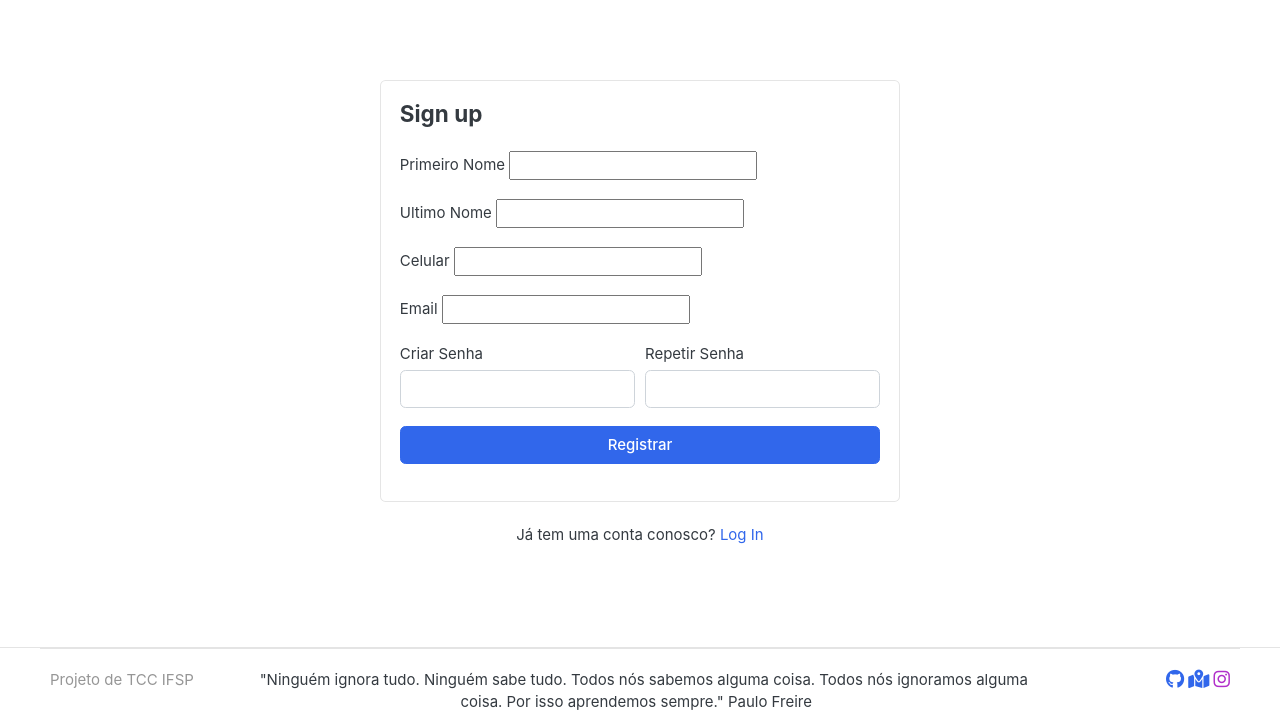
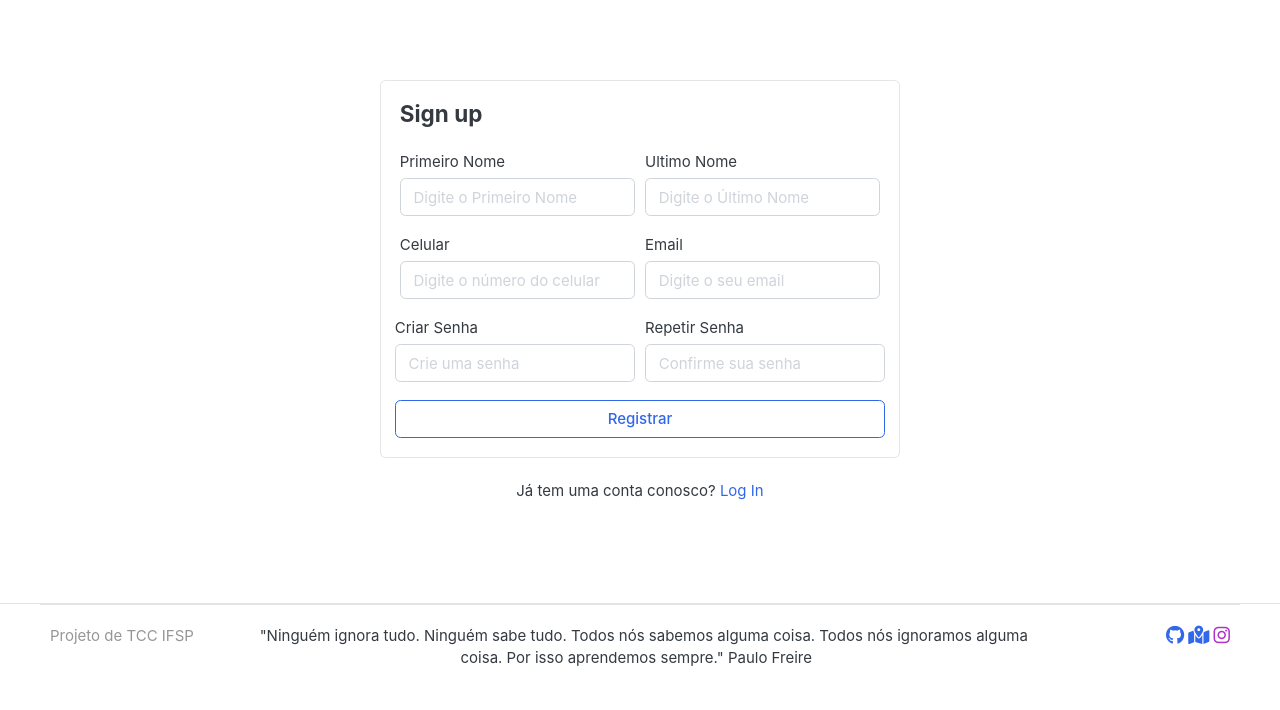
Before and after one commit to RafaelMaldivas/SuperStore, a Django app: page /accounts/register/ in a window 1280 px wide. Shown: the part 118-828 px from the top of the page. After the commit the page ends 784 px from the top, so only its background shows below. Run offline with Django 4.2, Linux system fonts and the light colour scheme; data comes from the database, SQL or seed files in the repository; both versions use the stored data as it was after the commit; some libraries are stand-ins or nearby versions; some web fonts are replaced.

Commit message:
register functions

```diff
--- a/SuperStore/settings.py
+++ b/SuperStore/settings.py
@@ -138,3 +138,8 @@ MEDIA_ROOT = BASE_DIR /'media'
 # https://docs.djangoproject.com/en/4.2/ref/settings/#default-auto-field
 
 DEFAULT_AUTO_FIELD = 'django.db.models.BigAutoField'
+
+from django.contrib.messages import constants as messages
+MESSAGE_TAGS = {
+    messages.ERROR: 'danger',
+}
--- a/SuperStore/static/js/script.js
+++ b/SuperStore/static/js/script.js
@@ -57,3 +57,7 @@ $(document).ready(function() {
 
 });
 // jquery end
+
+setTimeout(function(){
+    $('#message').fadeOut('slow')
+}, 4000)
--- a/accounts/forms.py
+++ b/accounts/forms.py
@@ -2,8 +2,35 @@ from django import forms
 from .models  import Account
 
 class RegisterForms(forms.ModelForm):
+    password = forms.CharField(widget=forms.PasswordInput(attrs={
+        'placeholder':'Crie uma senha',
+        'class':'form-control',
+    }))
+    confirm_password = forms.CharField(widget=forms.PasswordInput(attrs={
+        'placeholder':'Confirme sua senha'
+    }))
     class Meta:
         model = Account
         fields = [
             'primeiro_nome', 'ultimo_nome', 'telefone', 'email', 'password'
         ]
+
+    def clean(self):
+        cleaned_data = super(RegisterForms, self).clean()
+        password = cleaned_data.get('password')
+        confirm_password = cleaned_data.get('confirm_password')
+
+        if password != confirm_password:
+            raise forms.ValidationError(
+                "As senhas não combinam!!"
+            )
+
+
+    def __init__(self, *args, **kwargs):
+        super(RegisterForms, self).__init__(*args, **kwargs)
+        self.fields['primeiro_nome'].widget.attrs['placeholder'] = 'Digite o Primeiro Nome'
+        self.fields['ultimo_nome'].widget.attrs['placeholder'] = 'Digite o Último Nome'
+        self.fields['telefone'].widget.attrs['placeholder'] = 'Digite o número do celular'
+        self.fields['email'].widget.attrs['placeholder'] = 'Digite o seu email'
+        for field in self.fields:
+            self.fields[field].widget.attrs['class'] = 'form-control'
--- a/accounts/views.py
+++ b/accounts/views.py
@@ -1,9 +1,26 @@
-from django.shortcuts import render
-from .forms import RegisterForms
+from django.shortcuts import render, redirect
+from django.contrib import messages
+from .forms import RegisterForms, Account
 
 # Create your views here.
 def register(request):
-    form = RegisterForms()
+    if request.method == 'POST':
+        form = RegisterForms(request.POST)
+        if form.is_valid():
+            primeiro_nome = form.cleaned_data['primeiro_nome']
+            ultimo_nome = form.cleaned_data['ultimo_nome']
+            email = form.cleaned_data['email']
+            telefone = form.cleaned_data['telefone']
+            password = form.cleaned_data['password']
+            username = email.split("@")[0]
+            user = Account.objects.create_user(primeiro_nome=primeiro_nome, ultimo_nome=ultimo_nome, email=email, username=username, password=password)
+            user.telefone = telefone
+            user.save()
+            messages.success(request, 'Registro efetuado com sucesso!')
+            return redirect('register')
+    else:
+        form = RegisterForms()
+
     context = {
         'form':form,
     }
--- a/templates/accounts/register.html
+++ b/templates/accounts/register.html
@@ -9,6 +9,7 @@
     <!-- ============================ COMPONENT REGISTER   ================================= -->
     <div class="card mx-auto" style="max-width:520px; margin-top:40px;">
         <article class="card-body">
+        {% include 'includes/alerts.html' %}
             <header class="mb-4">
                 <h4 class="card-title">Sign up</h4>
             </header>
@@ -25,32 +26,30 @@
                         {{ form.ultimo_nome}}
                     </div> <!-- form-group end.// -->
                 </div> <!-- form-row end.// -->
-                <div class="form-group">
+                <div class="form-row">
+                <div class="form-group col-md-6">
                     <label>Celular</label>
                     {{ form.telefone}}
                 </div> <!-- form-group end.// -->
-                <div class="form-group">
+                <div class="form-group col-md-6">
                     <label>Email</label>
                     {{ form.email}}
                 </div> <!-- form-group end.// -->
+
                 <div class="form-row">
                     <div class="form-group col-md-6">
                         <label>Criar Senha</label>
-                         <input class="form-control" type="password">
+                        {{ form.password}}
                     </div> <!-- form-group end.// -->
                     <div class="form-group col-md-6">
                         <label>Repetir Senha</label>
-                         <input class="form-control" type="password">
+                        {{ form.confirm_password}}
                     </div> <!-- form-group end.// -->
                 </div>
-                 <div class="form-group">
-                     <button type="submit" class="btn btn-primary btn-block"> Registrar </button>
-                 </div> <!-- form-group// -->
 
-    </div> <!-- form-row.// -->
-
-
-
+                    <button type="submit" class="btn btn-outline-primary btn-block"> Registrar </button>
+            {{ form.email.errors }}
+            {{ form.non_field_errors }}
             </form>
         </article><!-- card-body.// -->
     </div> <!-- card .// -->
--- /dev/null
+++ b/templates/includes/alerts.html
@@ -0,0 +1,13 @@
+{% if messages %}
+
+    {% for message in messages %}
+    <div id="message" class="container">
+    <div{% if message.tags %} class="alert alert-{{message.tags}}" {% endif %} role="alert">
+        <button type="button" class="close" data-dismiss="alert"><span aria-hidden="true">&times;</span></button>
+        {% if message.level == DEFAULT_MESSAGE_LEVELS.ERROR %}Important: {% endif %}
+        {{message}}
+    </div>
+    </div>
+    {% endfor %}
+
+{% endif %}
```
Also changed, not shown: db.sqlite3. Lines whose indentation alone changed are shown as unchanged.
